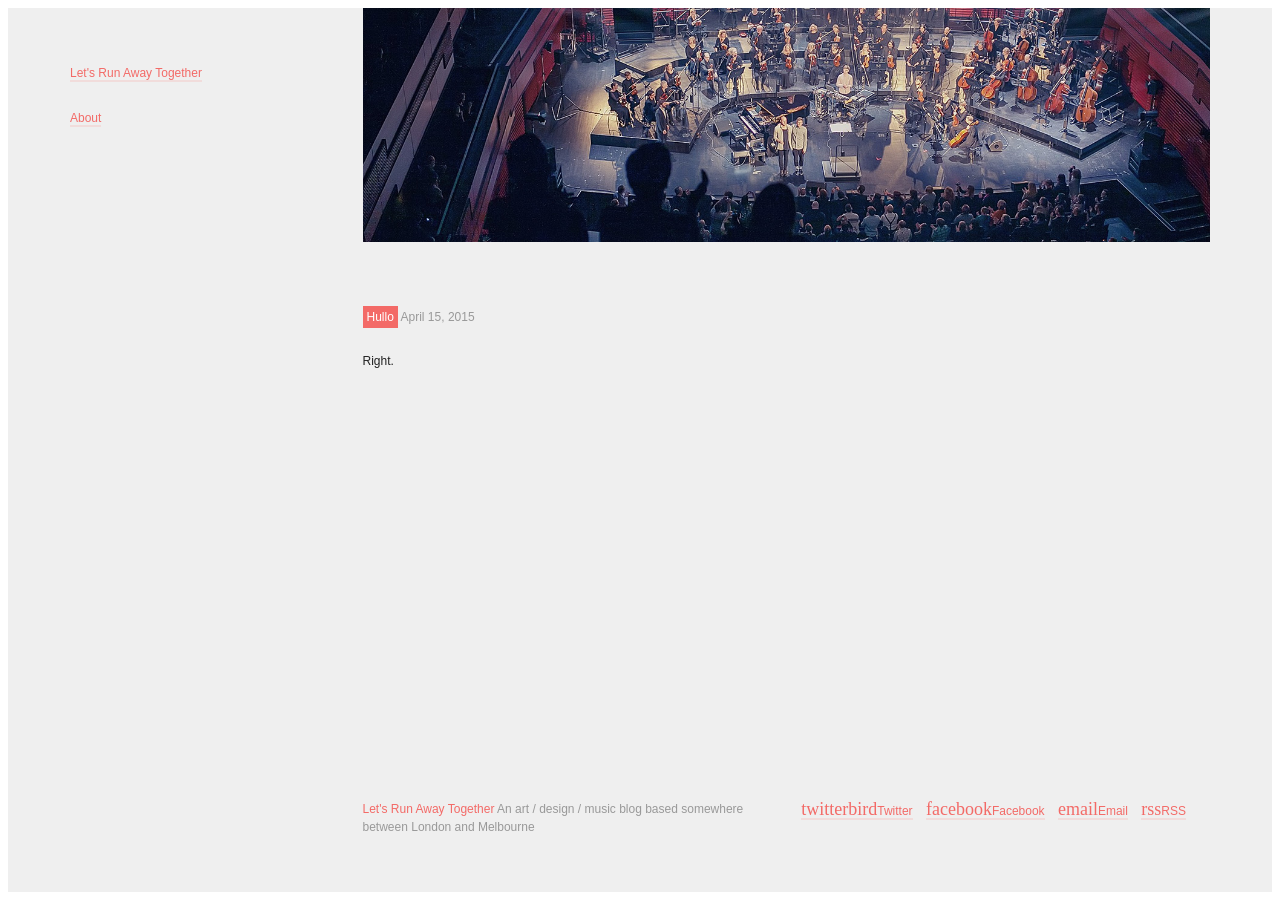
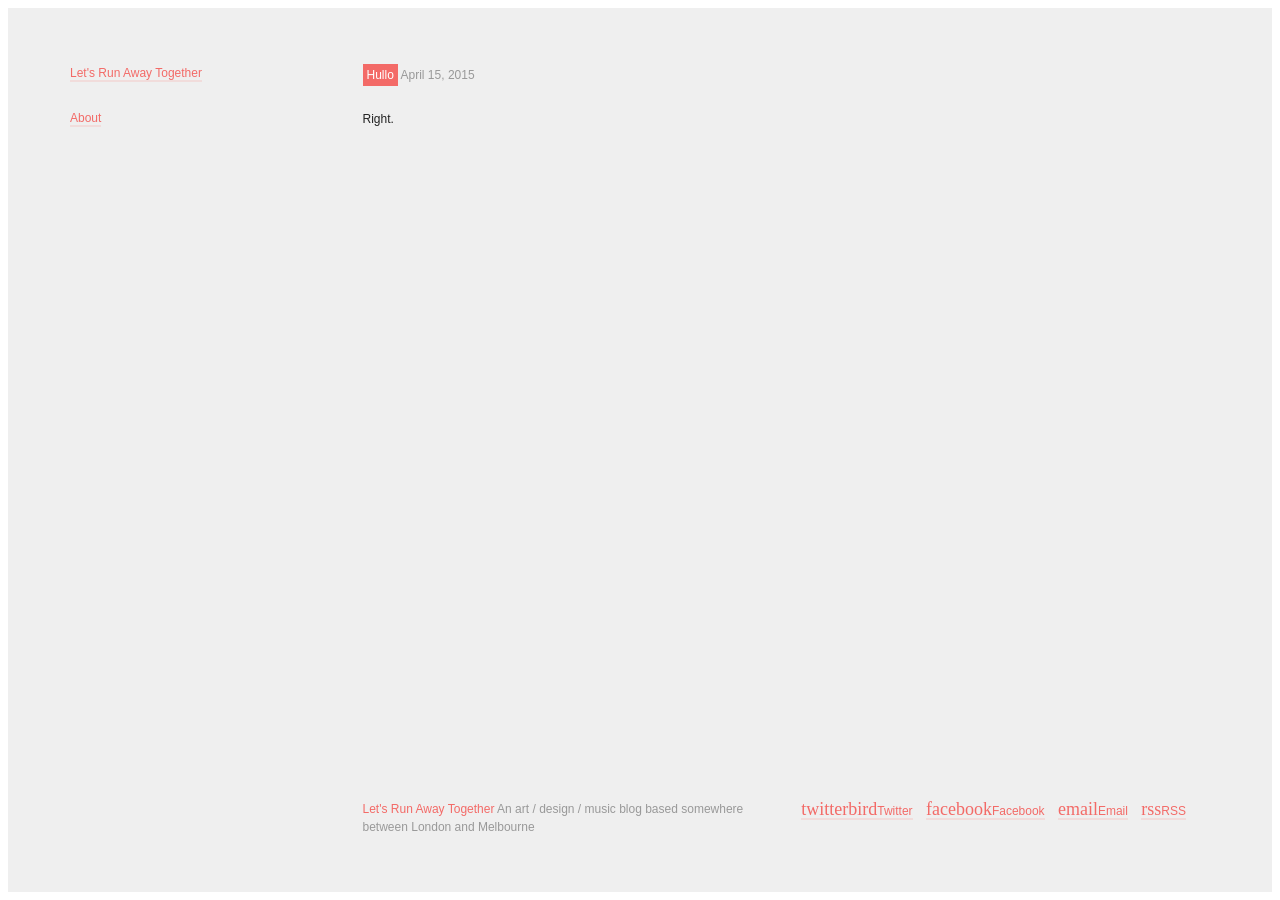
Before and after one commit to superhighfives/lets-run-away-together, a Jekyll site: the page built from _posts/2015-04-17-hullo.markdown, in a window 1280 px wide. Built offline with Jekyll 4.4.1, drawn with Linux system fonts in a browser that asks for light colours; some web fonts are replaced.

Commit message:
Fixed some little bugs.

```diff
--- a/_config.yml
+++ b/_config.yml
@@ -4,8 +4,8 @@
   An art / design / music blog based somewhere between London and Melbourne
 baseurl: "/lets-run-away-together"
 url: "http://letsrunawaytogether.com"
-twitter_username: superhighfives
-github_username:  superhighfives
+twitter_username: lratblog
+facebook_username:  letsrunawaytogetherblog
 
 permalink: /:title
 
--- a/_includes/footer.html
+++ b/_includes/footer.html
@@ -9,8 +9,8 @@
           {% for page in site.pages %}
             {% if page.title %}<li class="visible-xs-inline"><a class="site-header__link" href="{{ page.url }}">{{ page.title }}</a></li>{% endif %}
           {% endfor %}
-          <li><a class="site-footer__symbol" symbol="twitterbird" href="#">Twitter</a></li>
-          <li><a class="site-footer__symbol" symbol="facebook" href="#" >Facebook</a></li>
+          <li><a class="site-footer__symbol" symbol="twitterbird" href="http://twitter.com/{{ site.twitter_username }}">Twitter</a></li>
+          <li><a class="site-footer__symbol" symbol="facebook" href="http://facebook.com/{{ site.facebook_username }}" >Facebook</a></li>
           <li><a class="site-footer__symbol" symbol="email" href="mailto:{{ site.email }}">Email</a></li>
           <li><a class="site-footer__symbol" symbol="rss" href="{{ "/feed.xml" | prepend: site.baseurl }}">RSS</a></li>
         </ul>
--- a/_posts/2015-04-17-hullo.markdown
+++ b/_posts/2015-04-17-hullo.markdown
@@ -2,7 +2,6 @@
 layout: post
 title:  "Hullo"
 date:   2015-04-15
-hero: olafur-arnalds-at-iceland-airwaves-hero.jpg
 categories: general
 ---
 Right.
```
